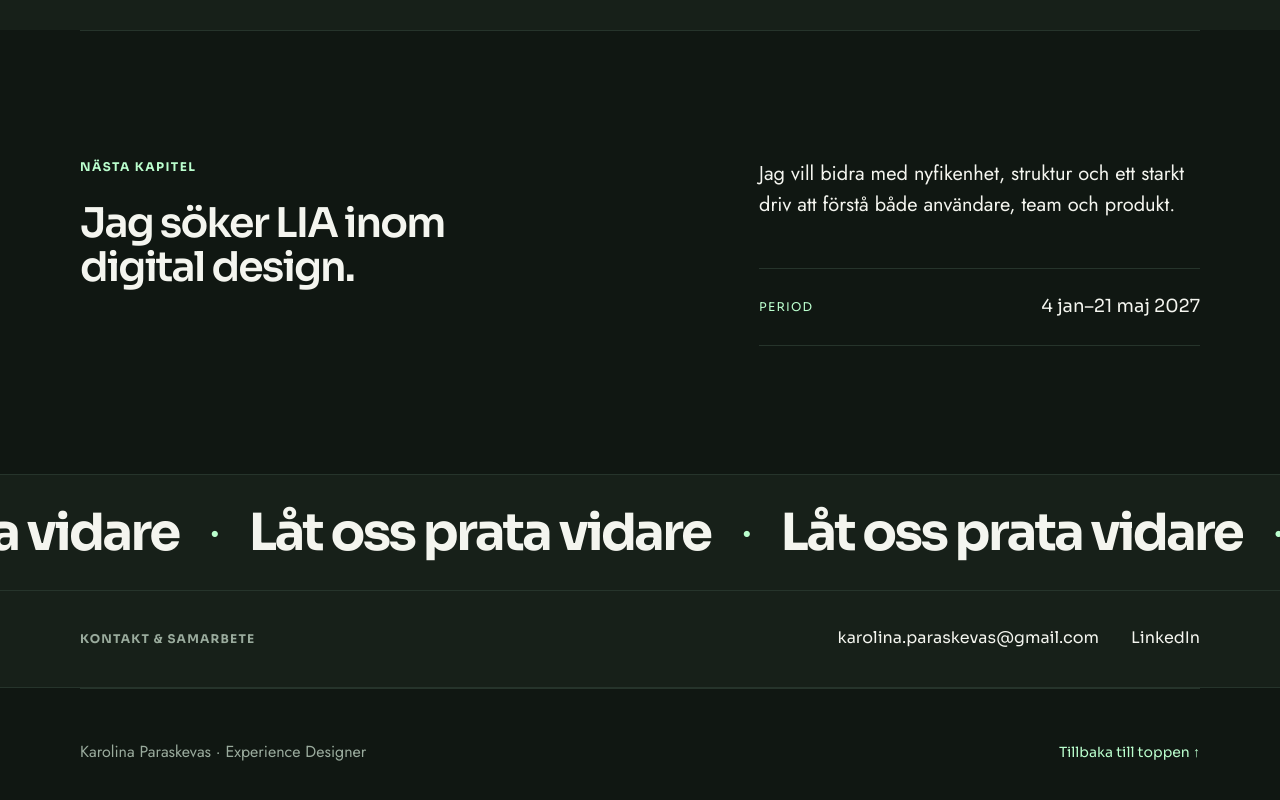
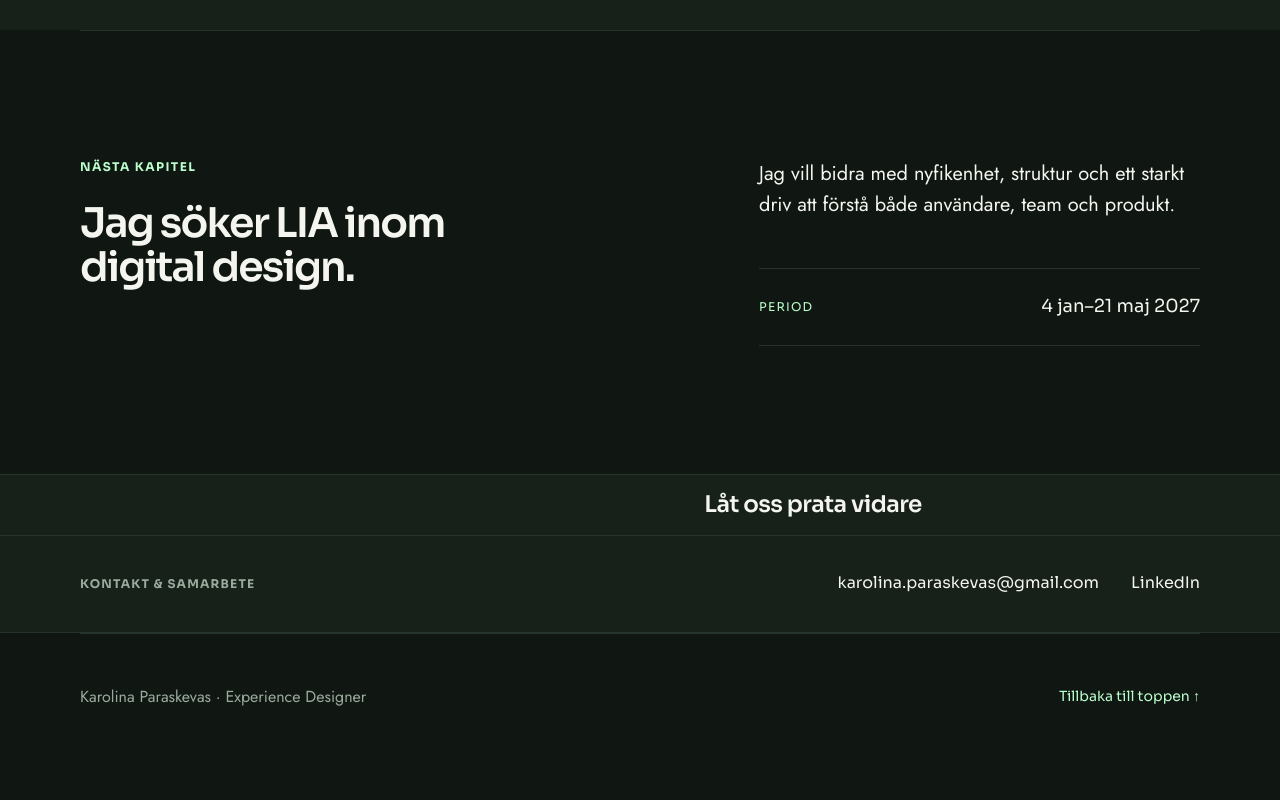
Before and after one commit to Karro-fi/karolina-portfolio, a Next.js app in the folder karolina-portfolio-vercel-upload/: page / in a window 1280 px wide. Shown: the part 6192-6992 px from the top of the page. After the commit the page ends 6953 px from the top, so only its background shows below. Built offline with nearby package versions, Linux system fonts and the light colour scheme; no server answers.

Commit message:
Minska och förenkla kontaktraden

```diff
--- a/karolina-portfolio-vercel-upload/app/SiteFooter.tsx
+++ b/karolina-portfolio-vercel-upload/app/SiteFooter.tsx
@@ -15,14 +15,7 @@ export default function SiteFooter({
         </h2>
         <div className="footer-marquee" aria-hidden="true">
           <div className="footer-marquee-track">
-            {[0, 1].map((group) => (
-              <div className="footer-marquee-group" key={group}>
-                <span>Låt oss prata vidare</span>
-                <span className="footer-marquee-dot">●</span>
-                <span>Låt oss prata vidare</span>
-                <span className="footer-marquee-dot">●</span>
-              </div>
-            ))}
+            <span>Låt oss prata vidare</span>
           </div>
         </div>
 
--- a/karolina-portfolio-vercel-upload/app/globals.css
+++ b/karolina-portfolio-vercel-upload/app/globals.css
@@ -2128,34 +2128,22 @@ h3 {
 
 .footer-marquee {
   overflow: hidden;
-  padding-block: var(--space-4);
+  padding-block: var(--space-2);
   border-bottom: 1px solid var(--line);
 }
 
 .footer-marquee-track {
   width: max-content;
-  display: flex;
-  animation: footer-marquee 26s linear infinite;
-}
-
-.footer-marquee-group {
-  display: flex;
-  align-items: center;
-  flex-shrink: 0;
-  gap: var(--space-4);
-  padding-right: var(--space-4);
+  display: block;
   color: var(--foreground);
   font-family: var(--font-sora), sans-serif;
-  font-size: clamp(2rem, 4vw, 4.5rem);
-  font-weight: 650;
-  letter-spacing: -0.05em;
-  line-height: 1;
+  font-size: clamp(1.15rem, 1.8vw, 1.75rem);
+  font-weight: 600;
+  letter-spacing: -0.025em;
+  line-height: 1.2;
   white-space: nowrap;
-}
-
-.footer-marquee-dot {
-  color: var(--accent);
-  font-size: 0.28em;
+  animation: footer-marquee 18s linear infinite;
+  will-change: transform;
 }
 
 .footer-contact:hover .footer-marquee-track,
@@ -2164,8 +2152,12 @@ h3 {
 }
 
 @keyframes footer-marquee {
+  from {
+    transform: translateX(100vw);
+  }
+
   to {
-    transform: translateX(-50%);
+    transform: translateX(-100%);
   }
 }
 
@@ -2523,7 +2515,7 @@ h3 {
   }
 
   .footer-marquee {
-    padding-block: var(--space-3);
+    padding-block: var(--space-2);
   }
 
   .footer-contact-bar {
```
